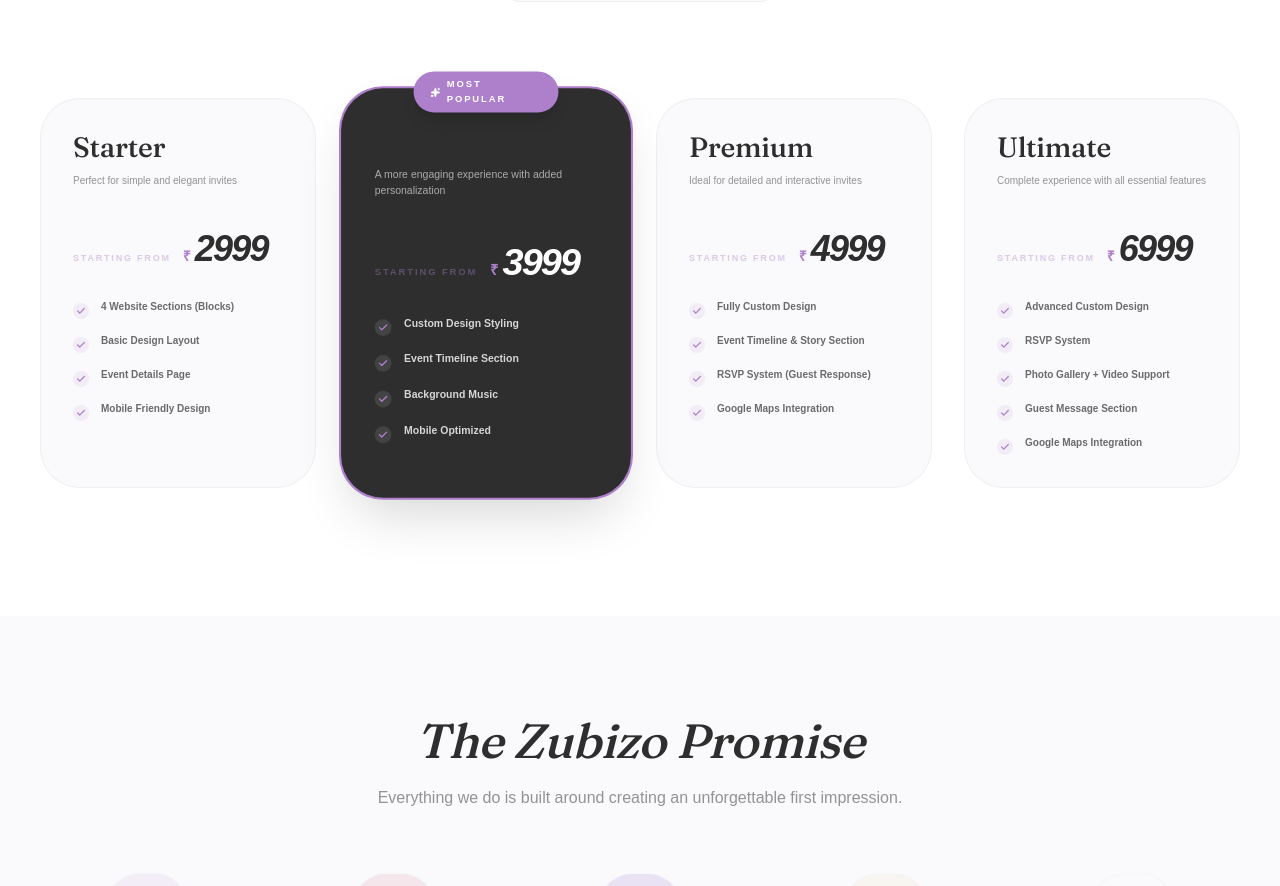
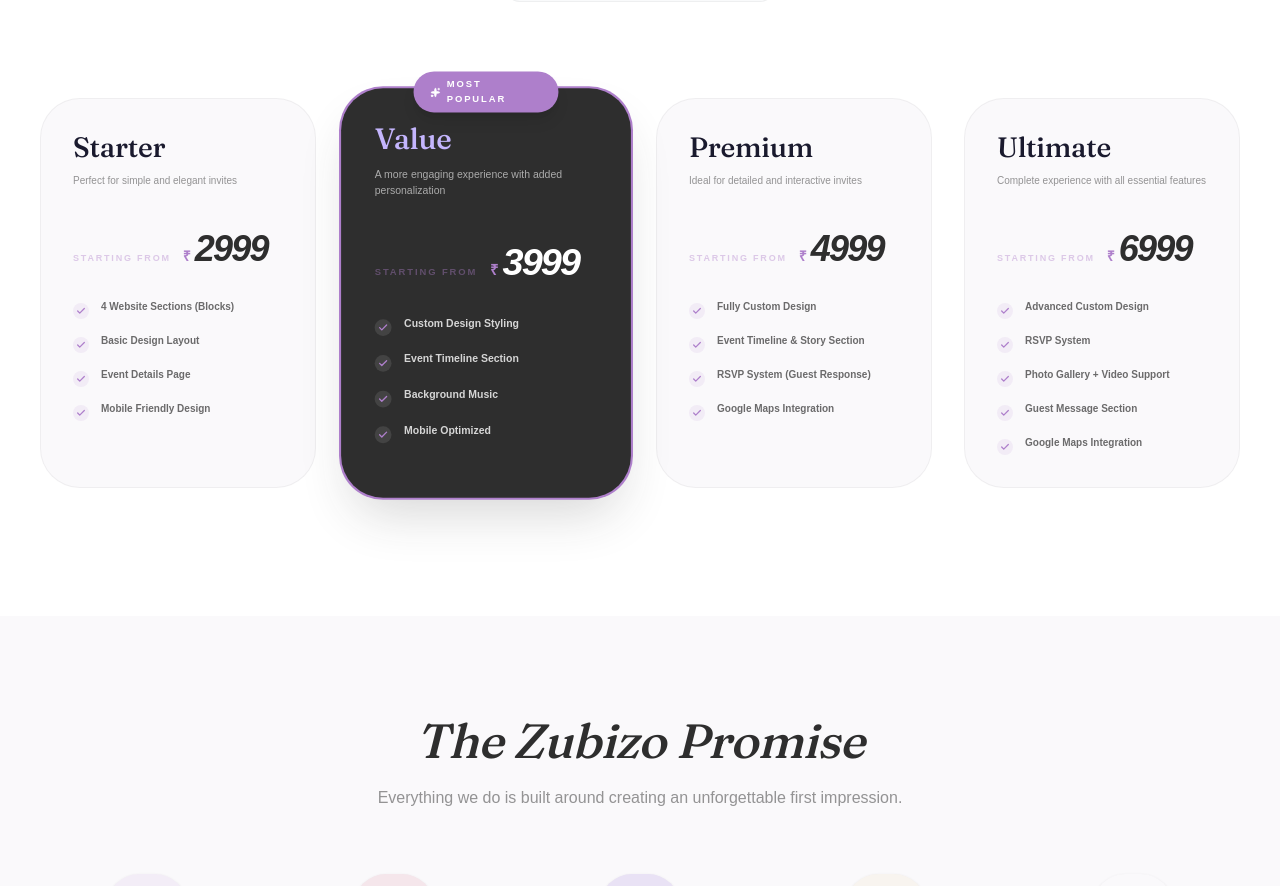
Before and after one commit to Aafrin-Aaysha/zubizo-website, a Next.js app: page /digital-invites in a window 1280 px wide. Shown: the part 1708-2594 px from the top of the page. Built offline with nearby package versions, Linux system fonts and the light colour scheme; no server answers; the database is empty; a web font is replaced by a local one.

Commit message:
fix: make package name visible on dark pricing card

```diff
--- a/src/components/digital-invites/pricing.tsx
+++ b/src/components/digital-invites/pricing.tsx
@@ -175,10 +175,10 @@ export const PricingSection = () => {
                                 )}
 
                                 <div className="mb-10">
-                                    <h3 className={cn(
-                                        "text-xl font-serif mb-2",
-                                        plan.isRecommended ? "text-white" : "text-charcoal"
-                                    )}>
+                                    <h3
+                                        className="text-2xl font-bold font-serif mb-2"
+                                        style={{ color: plan.isRecommended ? "#c4b5fd" : "#1a1a2e" }}
+                                    >
                                         {plan.name}
                                     </h3>
                                     <p className={cn(
```
